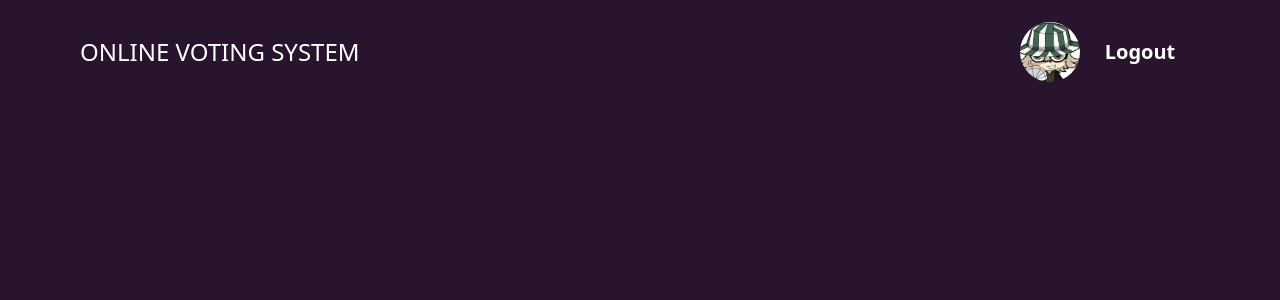
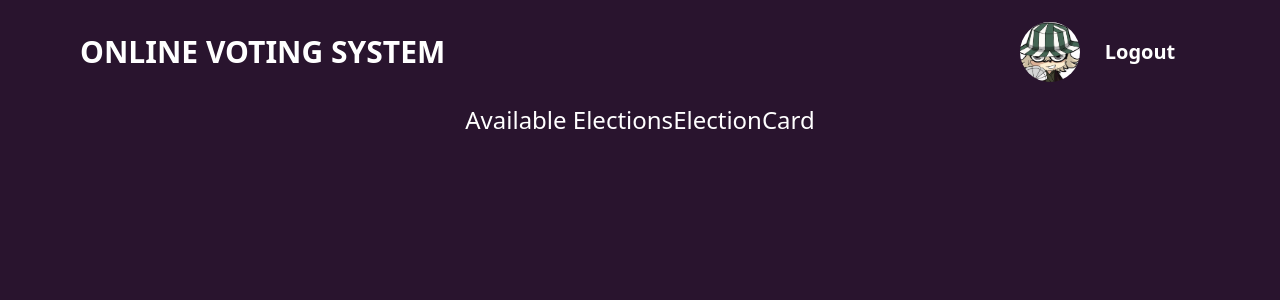
Before and after one commit to nl-codes/Online_Voting_System, a React (Vite) app in the folder frontend/: page /home in a window 1280 px wide. Shown: the top 300 px of the page. Built offline with nearby package versions, Linux system fonts and the light colour scheme.

Commit message:
add ElectionCard

```diff
--- /dev/null
+++ b/frontend/src/components/ElectionCard.jsx
@@ -0,0 +1,7 @@
+import React from "react";
+
+const ElectionCard = () => {
+    return <div>ElectionCard</div>;
+};
+
+export default ElectionCard;
--- a/frontend/src/pages/UserDashboardPage.jsx
+++ b/frontend/src/pages/UserDashboardPage.jsx
@@ -1,6 +1,7 @@
 import React from "react";
 import { useNavigate } from "react-router-dom";
 import ProfileDisplay from "../components/ProfileDisplay.jsx";
+import ElectionCard from "../components/ElectionCard.jsx";
 
 const UserDashboardPage = () => {
     const navigate = useNavigate();
@@ -12,7 +13,7 @@ const UserDashboardPage = () => {
         <div className="bg-[#29142e] h-screen w-screen">
             {/* Header */}
             <div className="text-white text-2xl flex items-center justify-between px-20 pt-4">
-                <p>ONLINE VOTING SYSTEM</p>
+                <p className="text-3xl font-bold">ONLINE VOTING SYSTEM</p>
                 <div className="flex items-center">
                     <ProfileDisplay />
                     <button
@@ -22,7 +23,17 @@ const UserDashboardPage = () => {
                     </button>
                 </div>
             </div>
-            {/* Election Lists */}
+            {/* Election Lists Box*/}
+            <div className="text-white text-2xl flex items-center justify-center px-20 pt-4">
+                <p>Available Elections</p>
+                <div className="elections-list">
+                    <ElectionCard
+                        topic="Next PM for Group"
+                        stop_time="2025-03-22"
+                        cadidates_list="[]"
+                    />
+                </div>
+            </div>
         </div>
     );
 };
```
